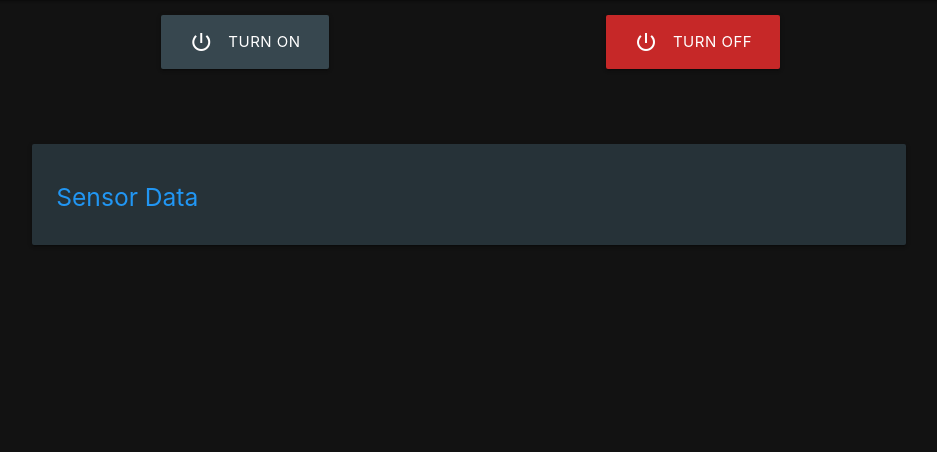
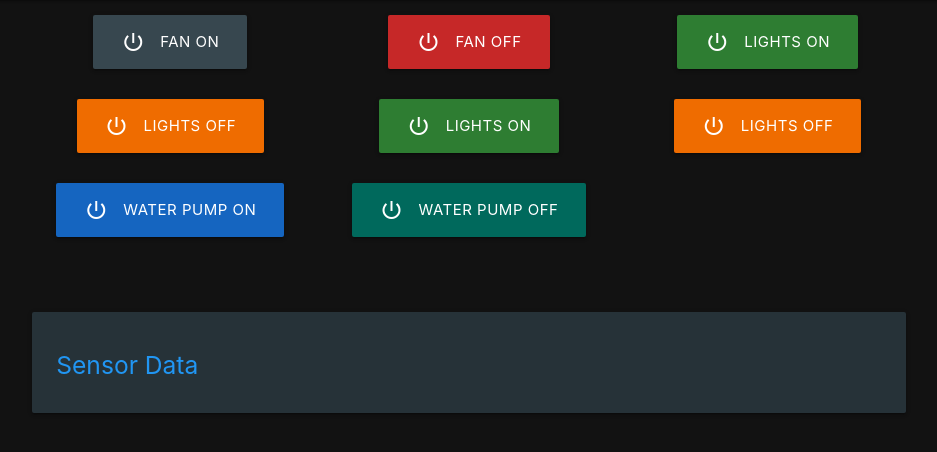
Before and after one commit to EmilianBem/automato, a Flask app: page / in a window 1280 px wide. Shown: the part 64-516 px from the top of the page, without its empty margins (171-1108 px from the left). Run offline with Flask 3, Linux system fonts and the light colour scheme.

Commit message:
add manual on/off controls for devices

```diff
--- a/app.py
+++ b/app.py
@@ -5,9 +5,23 @@
 
 app = Flask(__name__)
 
-RELAY_PIN = 17
+RELAY_PIN_FAN = 22
+RELAY_PIN_LIGHTS_1 = 23
+RELAY_PIN_LIGHTS_2 = 27
+RELAY_PIN_WATER_PUMP = 17
+
+device_pin_map = {
+    'fan': RELAY_PIN_FAN,
+    'lights_1': RELAY_PIN_LIGHTS_1,
+    'lights_2': RELAY_PIN_LIGHTS_2,
+    'water_pump': RELAY_PIN_WATER_PUMP
+}
+
 GPIO.setmode(GPIO.BCM)
-GPIO.setup(RELAY_PIN, GPIO.OUT)
+GPIO.setup(RELAY_PIN_FAN, GPIO.OUT)
+GPIO.setup(RELAY_PIN_LIGHTS_1, GPIO.OUT)
+GPIO.setup(RELAY_PIN_LIGHTS_2, GPIO.OUT)
+GPIO.setup(RELAY_PIN_WATER_PUMP, GPIO.OUT)
 
 @app.route('/bme680')
 def api_bme680_out():
@@ -23,13 +37,23 @@
 	response = str(render_template('index.html'))
 	return response
 
-@app.route('/control', methods=['POST'])
-def control():
+@app.route('/control-devices', methods=['POST'])
+def control_devices():
+    device = request.form['device']
     action = request.form['action']
+
+    if device in device_pin_map:
+        pin = device_pin_map[device]
+    else:
+        return 'Invalid device'
+
     if action == 'on':
-        GPIO.output(RELAY_PIN, GPIO.HIGH)
+        GPIO.output(pin, GPIO.HIGH)
     elif action == 'off':
-        GPIO.output(RELAY_PIN, GPIO.LOW)
+        GPIO.output(pin, GPIO.LOW)
+    else:
+        return 'Invalid action'
+
     return 'OK'
 
 @app.route('/update_sensor_data')
@@ -47,8 +71,3 @@
 
 if __name__ == '__main__':
     app.run(host='0.0.0.0', port=8123, debug=True)
-
-
-if __name__ == '__main__':
-	#app.run()
-	app.run(host='0.0.0.0', port=8123, debug=True)
--- a/templates/index.html
+++ b/templates/index.html
@@ -29,16 +29,46 @@
 
     <div class="container">
         <div class="row">
-            <form class="col s12" action="/control" method="post">
+            <form class="col s12" action="/control-devices" method="post">
                 <div class="row center-align">
-                    <div class="input-field col s6">
-                        <button class="btn-large waves-effect waves-light blue-grey darken-3" type="submit" name="action" value="on">
-                            <i class="material-icons left">power_settings_new</i> Turn On
+                    <div class="input-field col s4">
+                        <button class="btn-large waves-effect waves-light blue-grey darken-3" type="submit" name="device" value="fan" data-action="on">
+                            <i class="material-icons left">power_settings_new</i> Fan On
                         </button>
                     </div>
-                    <div class="input-field col s6">
-                        <button class="btn-large waves-effect waves-light red darken-3" type="submit" name="action" value="off">
-                            <i class="material-icons left">power_settings_new</i> Turn Off
+                    <div class="input-field col s4">
+                        <button class="btn-large waves-effect waves-light red darken-3" type="submit" name="device" value="fan" data-action="off">
+                            <i class="material-icons left">power_settings_new</i> Fan Off
+                        </button>
+                    </div>
+                    <div class="input-field col s4">
+                        <button class="btn-large waves-effect waves-light green darken-3" type="submit" name="device" value="lights_1" data-action="on">
+                            <i class="material-icons left">power_settings_new</i> Lights On
+                        </button>
+                    </div>
+                    <div class="input-field col s4">
+                        <button class="btn-large waves-effect waves-light orange darken-3" type="submit" name="device" value="lights_1" data-action="off">
+                            <i class="material-icons left">power_settings_new</i> Lights Off
+                        </button>
+                    </div>
+                    <div class="input-field col s4">
+                        <button class="btn-large waves-effect waves-light green darken-3" type="submit" name="device" value="lights_2" data-action="on">
+                            <i class="material-icons left">power_settings_new</i> Lights On
+                        </button>
+                    </div>
+                    <div class="input-field col s4">
+                        <button class="btn-large waves-effect waves-light orange darken-3" type="submit" name="device" value="lights_2" data-action="off">
+                            <i class="material-icons left">power_settings_new</i> Lights Off
+                        </button>
+                    </div>
+                    <div class="input-field col s4">
+                        <button class="btn-large waves-effect waves-light blue darken-3" type="submit" name="device" value="water_pump" data-action="on">
+                            <i class="material-icons left">power_settings_new</i> Water Pump On
+                        </button>
+                    </div>
+                    <div class="input-field col s4">
+                        <button class="btn-large waves-effect waves-light teal darken-3" type="submit" name="device" value="water_pump" data-action="off">
+                            <i class="material-icons left">power_settings_new</i> Water Pump Off
                         </button>
                     </div>
                 </div>
```
Also changed, not shown: fly.py (added, +9 -0 lines).
